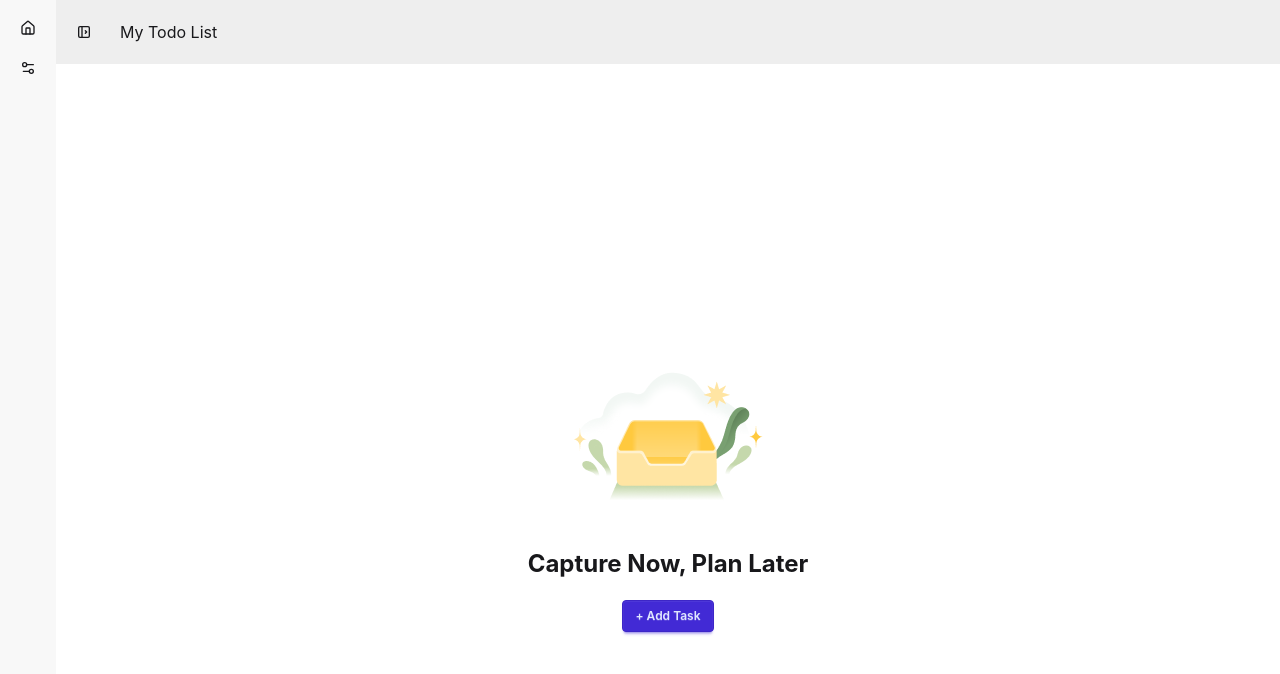
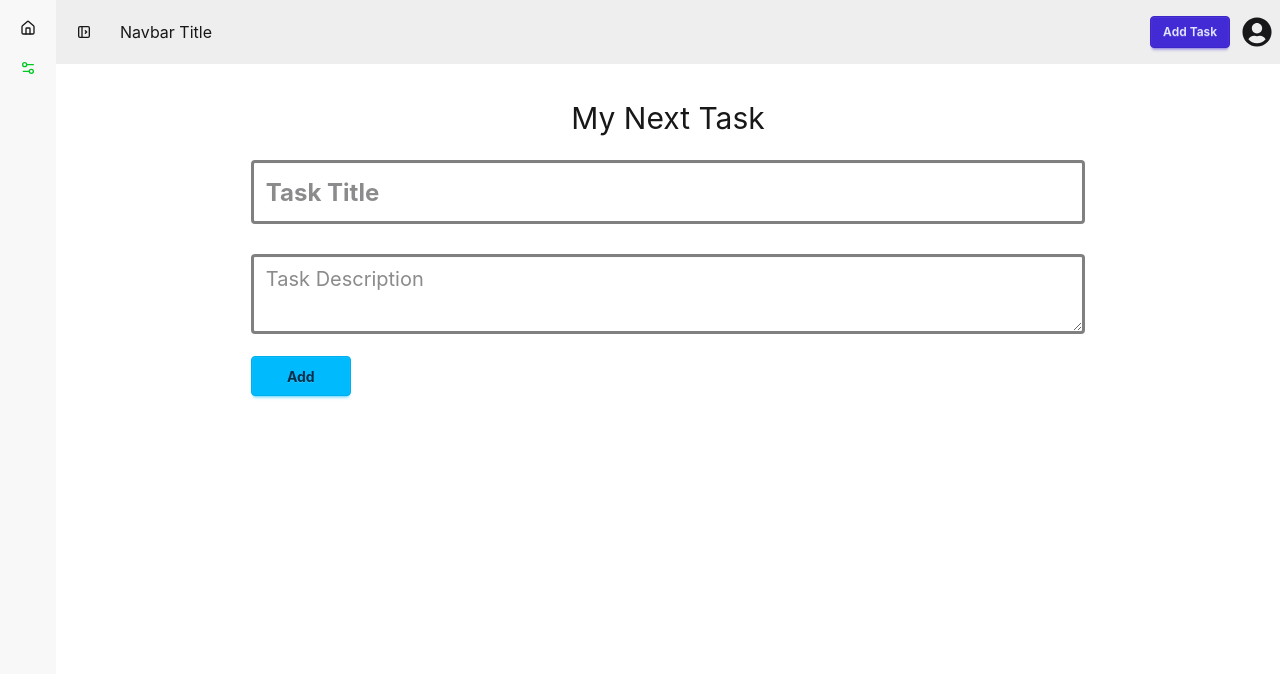
Before and after one commit to riday-kumar/Todo-List-App, a React (Vite) app: page /add in a window 1280 px wide. Shown: the top 674 px of the page. Built offline with nearby package versions, Linux system fonts and the light colour scheme.

Commit message:
react router added, layout added

```diff
--- a/package.json
+++ b/package.json
@@ -15,6 +15,8 @@
     "react": "^19.2.4",
     "react-confetti": "^6.4.0",
     "react-dom": "^19.2.4",
+    "react-icons": "^5.6.0",
+    "react-router": "^7.14.2",
     "react-use": "^17.6.0",
     "tailwindcss": "^4.2.2"
   },
--- a/src/Task.jsx
+++ /dev/null
@@ -1,128 +0,0 @@
-import React, { useState } from "react";
-
-import Confetti from "react-confetti";
-
-const Task = () => {
-  const [newTodo, setNewTodo] = useState({
-    title: "",
-    description: "",
-    complete: false,
-  });
-
-  const [allTodo, setAllTodo] = useState([]);
-
-  const [congratulation, setCongratulation] = useState(false);
-  const [error, setError] = useState(false);
-
-  const handleSubmit = (e) => {
-    e.preventDefault();
-    if (newTodo.title) {
-      const newAry = [...allTodo, newTodo];
-      setAllTodo(newAry);
-      localStorage.setItem("todos", JSON.stringify(newAry));
-      //   clear the form
-      const newObj = { title: "", description: "", complete: false };
-      setNewTodo(newObj);
-      setError(false);
-    } else {
-      setError(true);
-    }
-  };
-
-  const getInputValue = (e) => {
-    const { name, value } = e.target;
-
-    setNewTodo((prev) => ({
-      ...prev,
-      [name]: value,
-    }));
-  };
-
-  const handleComplete = (i) => {
-    const newAllTodo = [...allTodo];
-    newAllTodo[i].complete = !newAllTodo[i].complete;
-    setAllTodo(newAllTodo);
-    setCongratulation(true);
-  };
-
-  const storedData = localStorage.getItem("todos");
-
-  const storedTodos = JSON.parse(storedData);
-  if (storedTodos) {
-    setAllTodo(...storedTodos);
-  }
-
-  return (
-    <div>
-      <div className=" w-[70%] mx-auto mb-10">
-        {allTodo.map((todo, index) => (
-          <div
-            key={index}
-            className={`p-4 mb-5 border-b-2 border-dashed ${todo.complete ? "hidden" : "block"}`}
-          >
-            <h3 className="text-2xl font-bold capitalize border-b-2 border-gray-100 pb-4">
-              {todo.title}
-            </h3>
-            <p className="text-xl text-justify py-4">{todo.description}</p>
-            <button
-              onClick={() => {
-                handleComplete(index);
-              }}
-              className="btn btn-sm btn-success"
-            >
-              Complete
-            </button>
-          </div>
-        ))}
-      </div>
-      <div className="flex justify-center items-center">
-        {congratulation && (
-          <Confetti
-            width={800}
-            height={600}
-            recycle={false}
-            numberOfPieces={500}
-            onConfettiComplete={() => setCongratulation(false)}
-          />
-        )}
-      </div>
-      {/* form */}
-      <form onSubmit={handleSubmit} className="w-[70%] mx-auto">
-        {error && (
-          <p className="font-bold text-red-600 capitalize">
-            Need a title of the Task
-          </p>
-        )}
-        <fieldset className="fieldset *:w-full">
-          <input
-            type="text"
-            name="title"
-            className="input h-16 text-2xl font-bold"
-            placeholder="My Task One"
-            value={newTodo.title}
-            onChange={getInputValue}
-          />
-          <br />
-          <textarea
-            name="description"
-            placeholder="Description"
-            className="input textarea text-xl"
-            value={newTodo.description}
-            onChange={getInputValue}
-          ></textarea>
-
-          <button
-            type="submit"
-            style={{ width: "100px" }}
-            className="btn btn-info font-bold mt-4"
-          >
-            Add
-          </button>
-        </fieldset>
-      </form>
-      {/* to dos */}
-    </div>
-  );
-};
-
-export default Task;
--- a/src/index.css
+++ b/src/index.css
@@ -5,3 +5,7 @@ input,
 textarea {
   border: 3px solid gray;
 }
+
+a.active {
+  color: rgb(0, 199, 33);
+}
--- a/src/Todo.jsx
+++ b/src/layout/DashboardLayout.jsx
@@ -1,16 +1,15 @@
-import { useState } from "react";
-import Task from "./Task";
-import bg from "./assets/bg.png";
+import React from "react";
+import { FaUserCircle } from "react-icons/fa";
+import { NavLink, Outlet } from "react-router";
 
-const Todo = () => {
-  const [start, setStart] = useState(false);
-  const handleStart = () => {};
+const DashboardLayout = () => {
   return (
     <div className="drawer lg:drawer-open">
       <input id="my-drawer-4" type="checkbox" className="drawer-toggle" />
       <div className="drawer-content">
         {/* Navbar */}
-        <nav className="navbar w-full bg-base-300">
+        <nav className="navbar w-full bg-base-300 flex justify-between">
+          <div className="flex justify-center items-center">
             <label
               htmlFor="my-drawer-4"
               aria-label="open sidebar"
@@ -32,24 +31,18 @@ const Todo = () => {
                 <path d="M14 10l2 2l-2 2"></path>
               </svg>
             </label>
-          <div className="px-4">My Todo List</div>
+            <div className="px-4">Navbar Title</div>
+          </div>
+
+          {/* user */}
+          <div className="flex justify-center items-center gap-3">
+            <button className="btn btn-sm btn-primary">Add Task</button>
+            <FaUserCircle className="text-3xl" />
+          </div>
         </nav>
         {/* Page content here */}
         <div className="p-4">
-          {!start ? (
-            <div className="flex flex-col gap-5 justify-center items-center h-dvh">
-              <img src={bg} alt="" />
-              <p className="text-2xl font-bold">Capture Now, Plan Later</p>
-              <button
-                className="btn btn-sm btn-primary"
-                onClick={() => setStart(!start)}
-              >
-                + Add Task
-              </button>
-            </div>
-          ) : (
-            <Task></Task>
-          )}
+          <Outlet></Outlet>
         </div>
       </div>
 
@@ -88,9 +81,10 @@ const Todo = () => {
 
             {/* List item */}
             <li>
-              <button
+              <NavLink
+                to="/add"
                 className="is-drawer-close:tooltip is-drawer-close:tooltip-right"
-                data-tip="Settings"
+                data-tip="Add Task"
               >
                 {/* Settings icon */}
                 <svg
@@ -108,8 +102,8 @@ const Todo = () => {
                   <circle cx="17" cy="17" r="3"></circle>
                   <circle cx="7" cy="7" r="3"></circle>
                 </svg>
-                <span className="is-drawer-close:hidden">Settings</span>
-              </button>
+                <span className="is-drawer-close:hidden">Add Task</span>
+              </NavLink>
             </li>
           </ul>
         </div>
@@ -118,4 +112,4 @@ const Todo = () => {
   );
 };
 
-export default Todo;
+export default DashboardLayout;
--- a/src/main.jsx
+++ b/src/main.jsx
@@ -1,10 +1,11 @@
 import { StrictMode } from "react";
 import { createRoot } from "react-dom/client";
 import "./index.css";
-import Todo from "./Todo.jsx";
+import { RouterProvider } from "react-router";
+import { router } from "./routes/Router.jsx";
 
 createRoot(document.getElementById("root")).render(
   <StrictMode>
-    <Todo></Todo>
+    <RouterProvider router={router} />
   </StrictMode>,
 );
--- /dev/null
+++ b/src/pages/AddTask/AddTask.jsx
@@ -0,0 +1,35 @@
+import React from "react";
+
+const AddTask = () => {
+  return (
+    <div>
+      <h1 className="text-center text-3xl my-5">My Next Task</h1>
+      <form className="w-[70%] mx-auto">
+        <fieldset className="fieldset *:w-full">
+          <input
+            type="text"
+            name="title"
+            className="input h-16 text-2xl font-bold"
+            placeholder="Task Title"
+          />
+          <br />
+          <textarea
+            name="description"
+            placeholder="Task Description"
+            className="input textarea text-xl"
+          ></textarea>
+
+          <button
+            type="submit"
+            style={{ width: "100px" }}
+            className="btn btn-info font-bold mt-4"
+          >
+            Add
+          </button>
+        </fieldset>
+      </form>
+    </div>
+  );
+};
+
+export default AddTask;
--- /dev/null
+++ b/src/pages/Home/Home.jsx
@@ -0,0 +1,11 @@
+import React from "react";
+
+const Home = () => {
+  return (
+    <div>
+      <p>this is home page</p>
+    </div>
+  );
+};
+
+export default Home;
--- /dev/null
+++ b/src/routes/Router.jsx
@@ -0,0 +1,21 @@
+import { createBrowserRouter } from "react-router";
+import DashboardLayout from "../layout/DashboardLayout";
+import Home from "../pages/Home/Home";
+import AddTask from "../pages/AddTask/AddTask";
+
+export const router = createBrowserRouter([
+  {
+    path: "/",
+    Component: DashboardLayout,
+    children: [
+      {
+        index: true,
+        Component: Home,
+      },
+      {
+        path: "add",
+        Component: AddTask,
+      },
+    ],
+  },
+]);
```
Also changed, not shown: 1 other file (tests, documents, lock files or other folders). Lines whose indentation alone changed are shown as unchanged.
